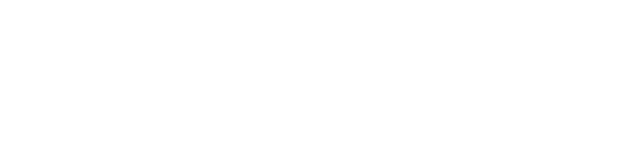
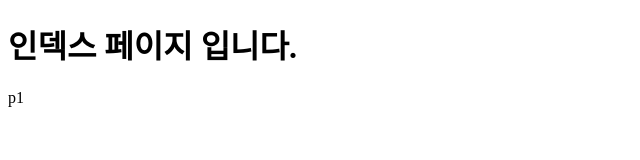
Before and after one commit to Choizard/acorn, a plain HTML site: page index.html in a window 1280 px wide. Shown: the whole page, without its empty margins (0-640 px from the left). Drawn offline with Linux system fonts and the light colour scheme.

Commit message:
p1 added

```diff
--- a/index.html
+++ b/index.html
@@ -7,6 +7,7 @@
     <title>index.html</title>
 </head>
 <body>
-
+    <h1> 인덱스 페이지 입니다. </h1>
+    <p> p1 </p>
 </body>
 </html>
```
